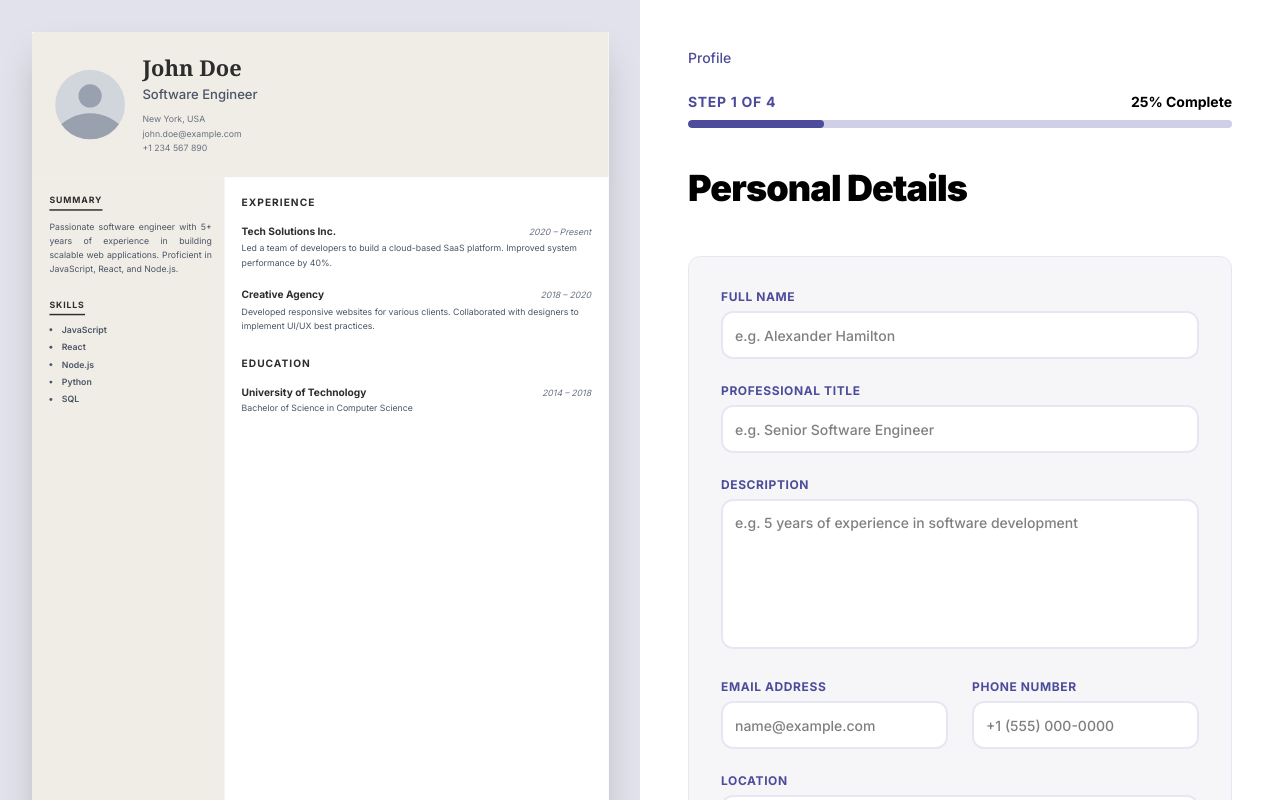
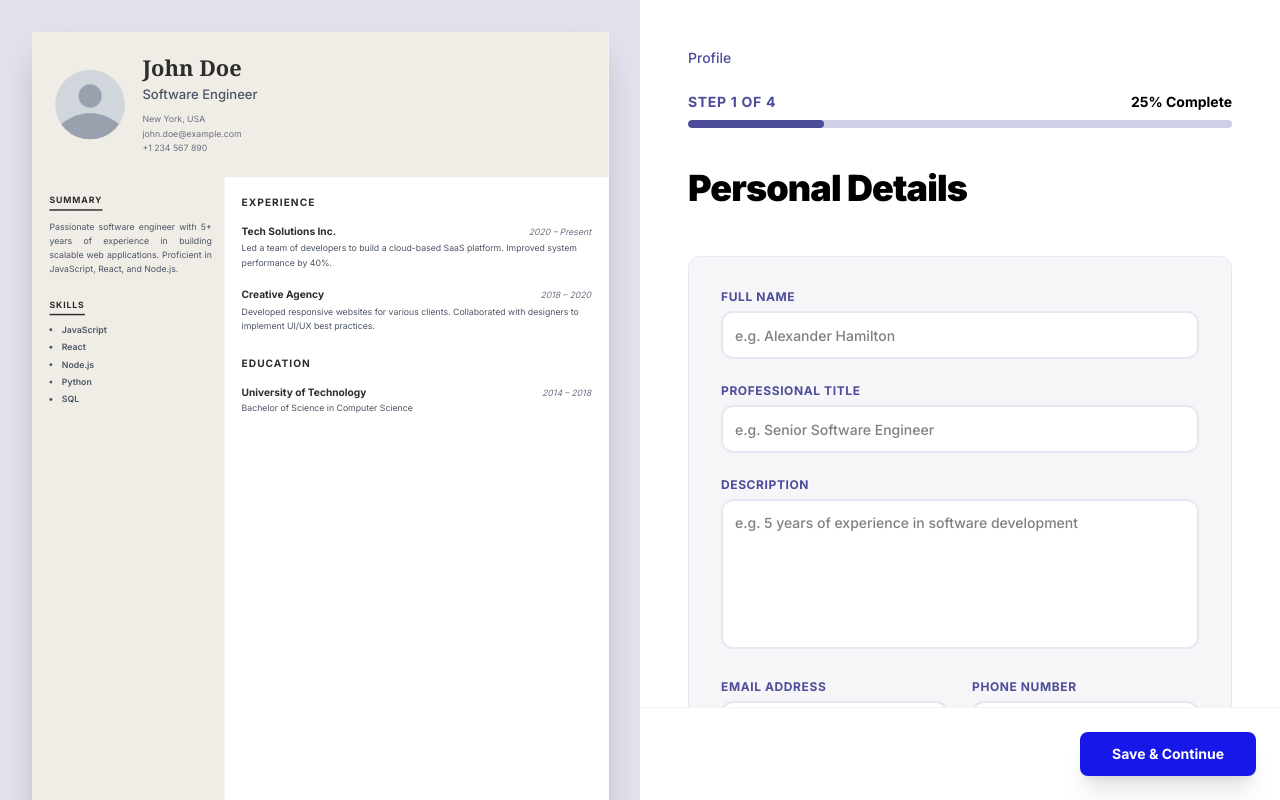
Before and after one commit to helloayushbaliyan/Resume-Builder, a Next.js app: page /builder in a window 1280 px wide. Built offline with nearby package versions, Linux system fonts and the light colour scheme.

Commit message:
feat: Add resume template selection page and multi-step builder client with live preview.

```diff
--- a/src/app/(builder)/builder/BuilderClient.js
+++ b/src/app/(builder)/builder/BuilderClient.js
@@ -97,15 +97,18 @@ function BuilderClient() {
                 </section>
 
                 {/* <!-- Right Side: Editor Form --> */}
-                <section ref={formContainerRef}
-                    className="flex-1 overflow-y-auto relative bg-white p-6 md:p-12">
+                {/* <!-- Right Side: Editor Form --> */}
+                <section className="flex flex-col h-full bg-white relative overflow-hidden">
+                    <div ref={formContainerRef} className="flex-1 overflow-y-auto p-6 md:p-12">
                         {step === 1 && <PersonalDetils key={step} />}
                         {step === 2 && <Education key={step} />}
                         {step === 3 && <Experiences key={step} />}
                         {step === 4 && <Skills key={step} />}
+                    </div>
 
                     {/* <!-- Footer Navigation --> */}
-                    <div className="bg-white pt-6 flex justify-between">
+                    <div className="bg-white p-6 border-t border-gray-100 z-10 w-full">
+                        <div className="flex justify-between items-center w-full">
                             <button onClick={handlePrevious} className="flex items-center gap-2 px-6 py-3 text-sm font-bold text-[#4c4c9a] hover:text-[#0d0d1b] transition-colors">
                                 <span className={`${step === 1 ? "hidden" : ""}`}>Previous Step</span>
                             </button>
@@ -116,7 +119,7 @@ function BuilderClient() {
                                 </button>
                             </div>
                         </div>
-
+                    </div>
                 </section>
             </main>
         </div>
--- a/src/app/(site)/templates/page.js
+++ b/src/app/(site)/templates/page.js
@@ -57,7 +57,7 @@ function Templates() {
       </div>
 
       {/* <!-- Template Grid --> */}
-      <div className="grid grid-cols-1 sm:grid-cols-2 lg:grid-cols-4 gap-8 ">
+      <div className="grid grid-cols-1 sm:grid-cols-2 lg:grid-cols-4 gap-8  mt-8">
         {/* <!-- Card 1 --> */}
         {templates.map((template) => (
           <div key={template.id} className="group flex flex-col gap-4">
```
Lines whose indentation alone changed are shown as unchanged.
